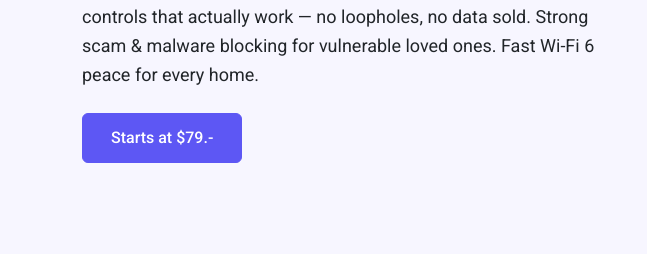
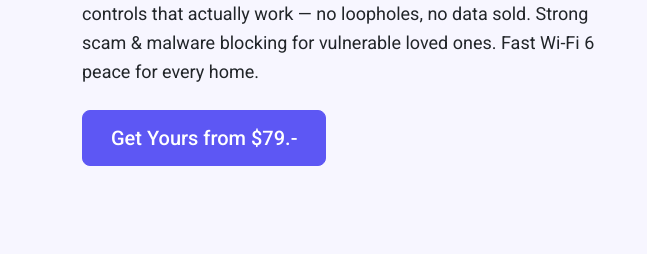
Before and after one commit to WhiteCatCloud/whitecatfamily-site, a plain HTML site: page public/index.html in a window 1280 px wide. Shown: the part 341-595 px from the top of the page, 0-647 px from the left. Drawn offline with Linux system fonts and the light colour scheme.

Commit message:
Update index.html
link to amazon

```diff
--- a/public/index.html
+++ b/public/index.html
@@ -59,7 +59,11 @@
                             <h1 class="hero-title mb-4">Ultimate parental control</h1>
                             <p class="hero-description mb-4">Privacy first router, Safety without surveillance. One-tap parental controls that actually work — no loopholes, no data sold. Strong scam & malware blocking for vulnerable loved ones. Fast Wi-Fi 6 peace for every home.</p>
                             <div class="cta-wrapper">
-                                <a href="#pricing" class="btn btn-primary">Starts at $79.-</a>
+                                <!-- <a href="#pricing" class="btn btn-primary">Starts at $79.-</a> -->
+                                <a href="https://amazon.com" target="_blank" rel="noopener"
+                                       class="btn btn-primary btn-lg me-3">
+                                          Get Yours from $79.-
+                                </a>
                             </div>
                         </div>
                         <div class="col-lg-6">
```
